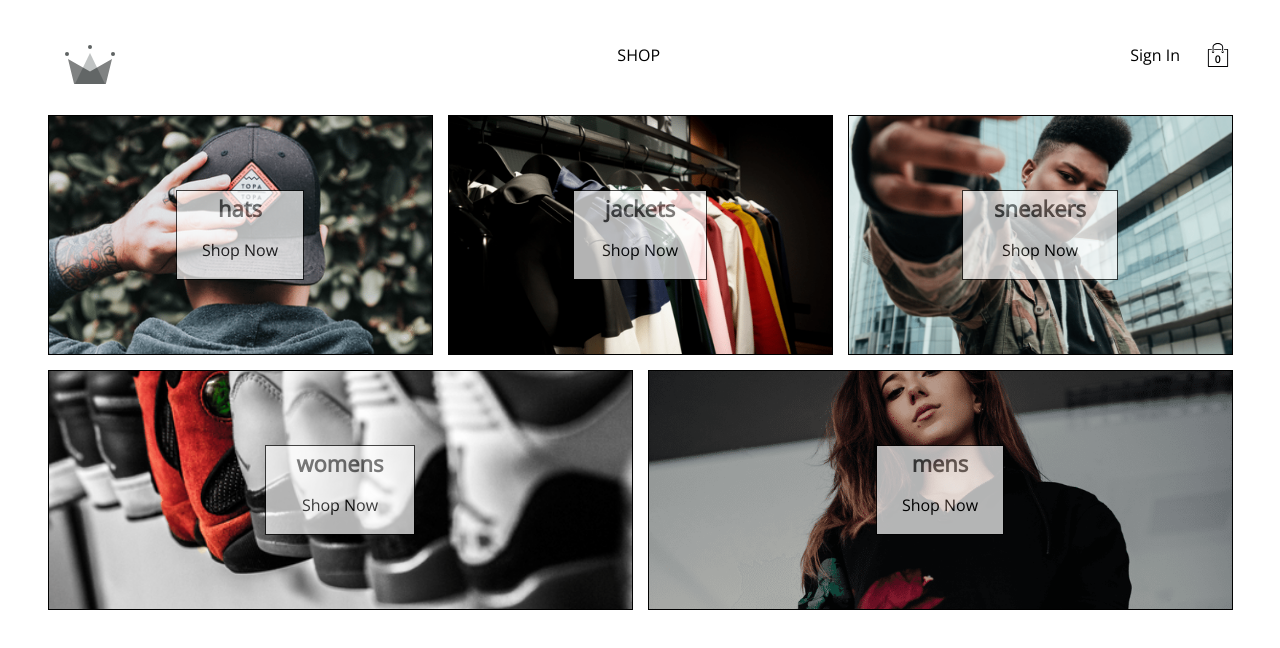
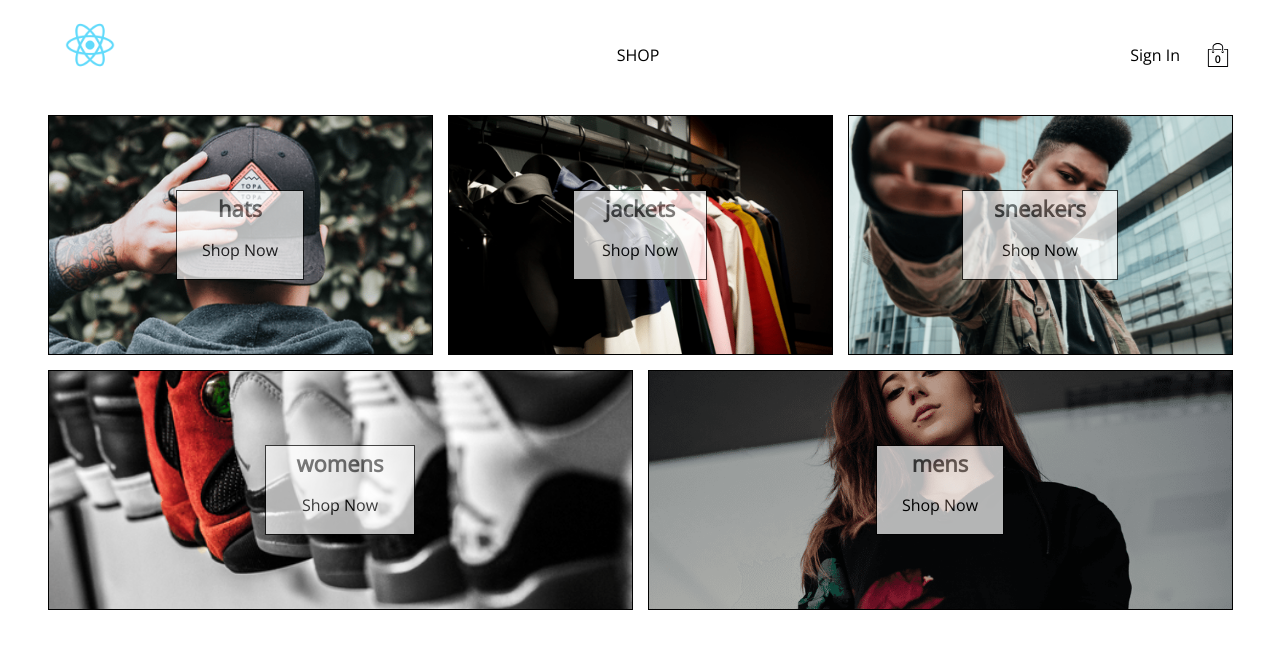
Before and after one commit to sirawat21/react-shopping-site, a React (Create React App) app: page / in a window 1280 px wide. Shown: the top 648 px of the page. Built offline with nearby package versions, Linux system fonts and the light colour scheme; no server answers.

Commit message:
change site logo

```diff
--- a/src/routes/navigation/navigation.component.jsx
+++ b/src/routes/navigation/navigation.component.jsx
@@ -1,6 +1,6 @@
 import { Fragment, useContext } from "react";
 import { Outlet, Link } from "react-router-dom";
-import { ReactComponent as CrwnLogo } from "../../assets/crown.svg";
+import ReactLogo from "../../assets/react-logo.png";
 import { UserContext } from "./../../contexts/user.context";
 import { signOutUser } from "../../utils/firebase/firebase.utils";
 import CartIcon from "./../../components/cart-icon/cart-icon.component";
@@ -15,7 +15,7 @@ const Navigation = () => {
     <Fragment>
       <div className="navigation">
         <Link className="logo-container" to="/">
-          <CrwnLogo className="logo" />
+          <img src={ReactLogo} className="logo" />
         </Link>
         <div className="nav-links-container">
           <Link className="nav-link" to="/shop">
--- a/src/routes/navigation/navigation.style.scss
+++ b/src/routes/navigation/navigation.style.scss
@@ -6,9 +6,16 @@
     margin-bottom: 25px;
 
     .logo-container {
+      position: relative;
       height: 100%;
       width: 70px;
       padding: 25px;
+      .logo{
+        position: absolute;
+        top: 0px;
+        width: 50px;
+        height: 50px;
+      }
     }
 
     .nav-links-container {
```
Also changed, not shown: src/assets/react-logo.png (added).
